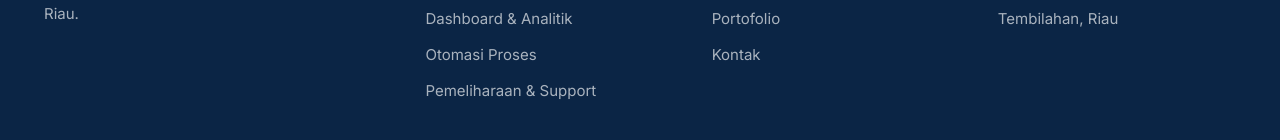
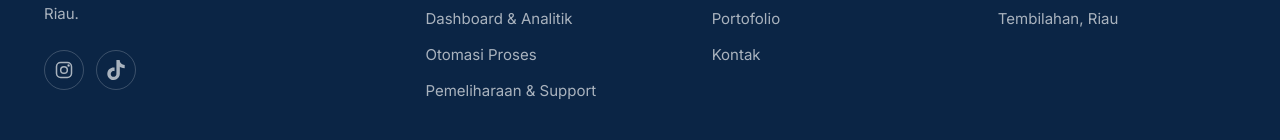
Before and after one commit to MuhammadAidil-dev/solvix-landing-page, a Next.js app: page / in a window 1280 px wide. Shown: the part 5987-6127 px from the top of the page. Built offline with nearby package versions, Linux system fonts and the light colour scheme.

Commit message:
feat: add Instagram and TikTok links to footer

```diff
--- a/components/layout/SiteFooter.tsx
+++ b/components/layout/SiteFooter.tsx
@@ -1,5 +1,11 @@
 import Image from "next/image";
-import { EMAIL, PHONE_LABEL, SERVICES } from "../sections/data";
+import { IconInstagram, IconTiktok } from "../ui/Icon";
+import { EMAIL, INSTAGRAM_HREF, PHONE_LABEL, SERVICES, TIKTOK_HREF } from "../sections/data";
+
+const SOCIAL_LINKS = [
+  { href: INSTAGRAM_HREF, label: "Instagram Top Solvix Labs", icon: IconInstagram },
+  { href: TIKTOK_HREF, label: "TikTok Top Solvix Labs", icon: IconTiktok },
+];
 
 const COMPANY_LINKS = [
   { href: "#tentang", label: "Tentang Kami" },
@@ -19,6 +25,21 @@
               Perusahaan pengembangan perangkat lunak berbadan hukum, berdomisili di Tembilahan,
               Riau.
             </p>
+            <ul className="mt-6 flex gap-3">
+              {SOCIAL_LINKS.map((social) => (
+                <li key={social.href}>
+                  <a
+                    href={social.href}
+                    target="_blank"
+                    rel="noopener noreferrer"
+                    aria-label={social.label}
+                    className="flex h-10 w-10 items-center justify-center rounded-full border border-white/20 transition-colors hover:border-white hover:text-white"
+                  >
+                    <social.icon className="h-5 w-5" />
+                  </a>
+                </li>
+              ))}
+            </ul>
           </div>
           <div>
             <h4 className="mb-5 font-heading text-[16px] font-semibold text-white">Layanan</h4>
--- a/components/sections/data.ts
+++ b/components/sections/data.ts
@@ -21,6 +21,8 @@
 export const WHATSAPP_HREF = "https://wa.me/6282282873453";
 export const EMAIL = "topsolvixlabs@gmail.com";
 export const PHONE_LABEL = "+62 822-8287-3453";
+export const INSTAGRAM_HREF = "https://www.instagram.com/topsolvix.labs";
+export const TIKTOK_HREF = "https://www.tiktok.com/@topsolvix.labs";
 
 export const NAV = [
   { label: "Tentang", href: "#tentang" },
--- a/components/ui/Icon.tsx
+++ b/components/ui/Icon.tsx
@@ -174,3 +174,21 @@
     </svg>
   );
 }
+
+export function IconInstagram({ className }: IconProps) {
+  return (
+    <Svg className={className}>
+      <rect x="3" y="3" width="18" height="18" rx="5" />
+      <circle cx="12" cy="12" r="4" />
+      <circle cx="17.5" cy="6.5" r="0.6" fill="currentColor" />
+    </Svg>
+  );
+}
+
+export function IconTiktok({ className }: IconProps) {
+  return (
+    <svg viewBox="0 0 24 24" fill="currentColor" className={className} aria-hidden="true">
+      <path d="M12.525.02c1.31-.02 2.61-.01 3.91-.02.08 1.53.63 3.09 1.75 4.17 1.12 1.11 2.7 1.62 4.24 1.79v4.03c-1.44-.05-2.89-.35-4.2-.97-.57-.26-1.1-.59-1.62-.93-.01 2.92.01 5.84-.02 8.75-.08 1.4-.54 2.79-1.35 3.94-1.31 1.92-3.58 3.17-5.91 3.21-1.43.08-2.86-.31-4.08-1.03-2.02-1.19-3.44-3.37-3.65-5.71-.02-.5-.03-1-.01-1.49.18-1.9 1.12-3.72 2.58-4.96 1.66-1.44 3.98-2.13 6.15-1.72.02 1.48-.04 2.96-.04 4.44-.99-.32-2.15-.23-3.02.37-.63.41-1.11 1.04-1.36 1.75-.21.51-.15 1.07-.14 1.61.24 1.64 1.82 3.02 3.5 2.87 1.12-.01 2.19-.66 2.77-1.61.19-.33.4-.67.41-1.06.1-1.79.06-3.57.07-5.36.01-4.03-.01-8.05.02-12.07z" />
+    </svg>
+  );
+}
```
Also changed, not shown: 1 other file (tests, documents, lock files or other folders).
